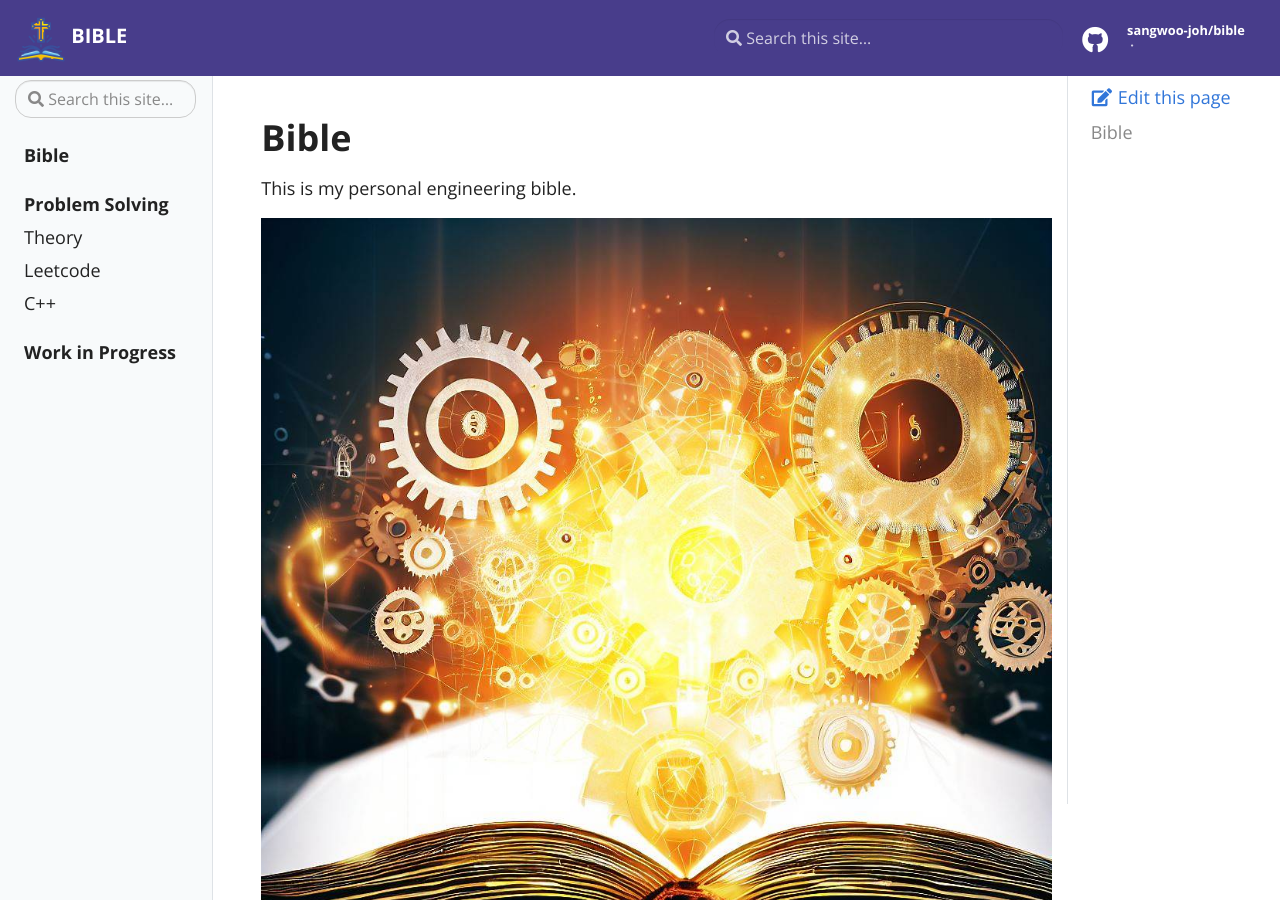
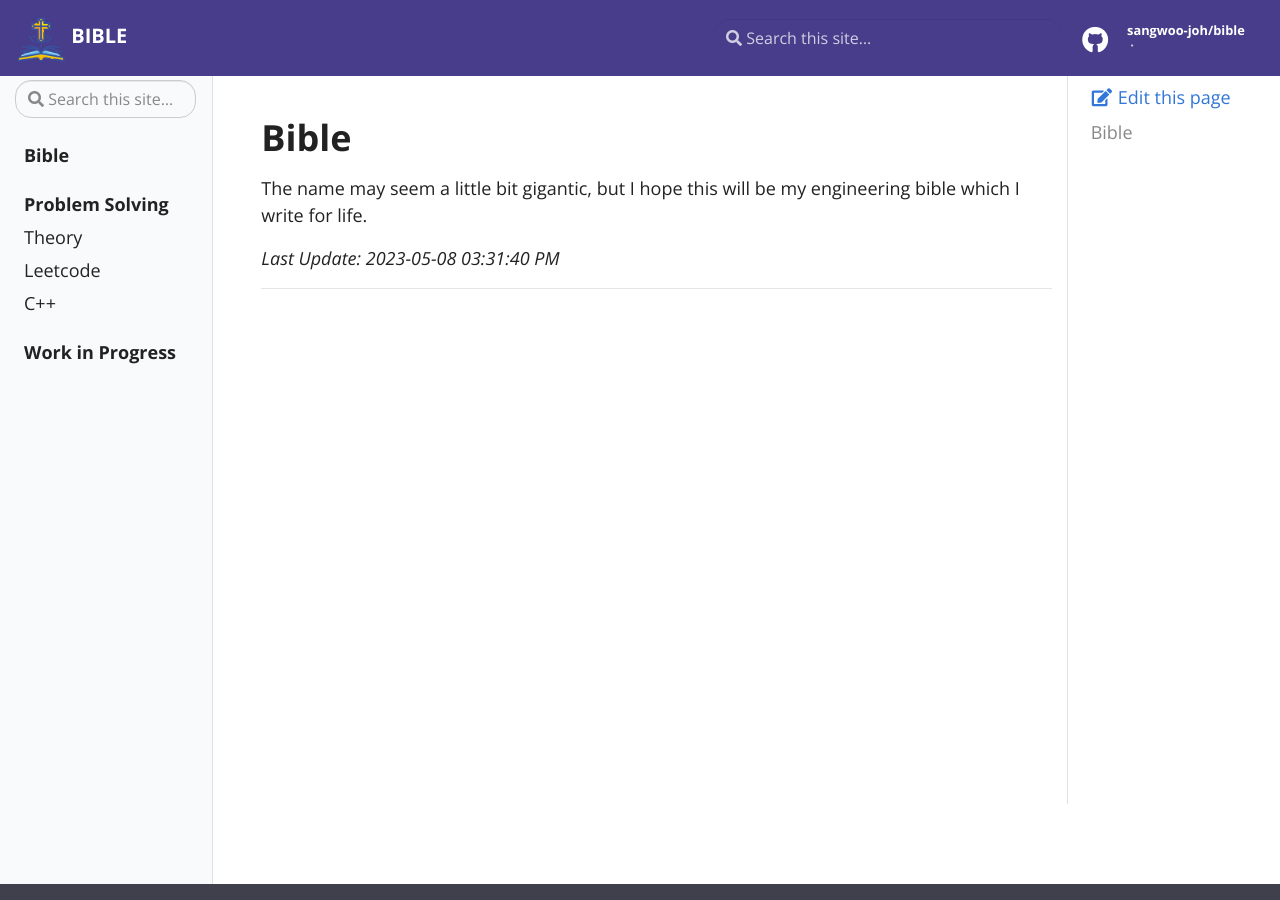
Before and after one commit to sangwoo-joh/book, a Jekyll site: the page built from pages/index.md, in a window 1280 px wide and 900 px high. Built offline with Jekyll 4.4.1, drawn with Linux system fonts in a browser that asks for light colours; comment, search, counter and statistics services are not loaded; our own code applies the rules of GitHub Pages for plain Markdown files; some of the changed text lies outside the part shown.

Commit message:
update index

```diff
--- a/pages/index.md
+++ b/pages/index.md
@@ -1,11 +1,10 @@
 ---
 layout: page
 permalink: /
-last_update: 2023-03-27 18:12:35
+last_update: 2023-05-08 15:31:40
 ---
 
 # Bible
 
- This is my personal engineering bible.
-
-![bing-ai-engineering-book](assets/img/frontend.jpeg)
+ The name may seem a little bit gigantic, but I hope this will be my engineering
+ bible which I write for life.
```
